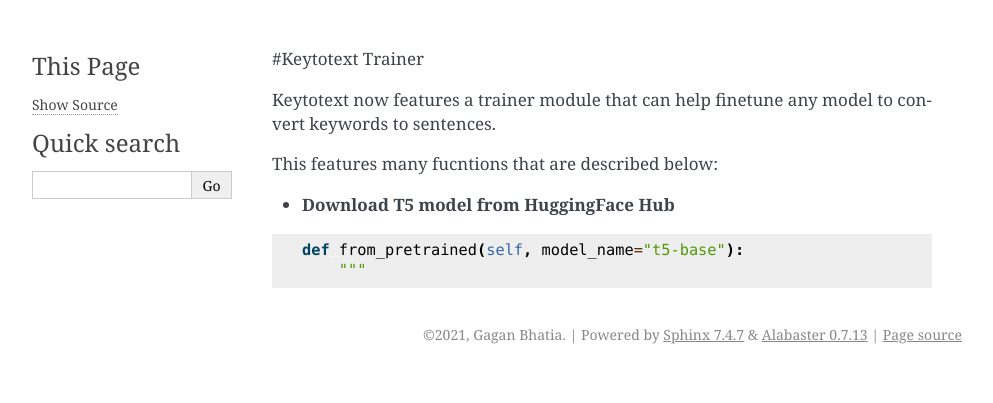
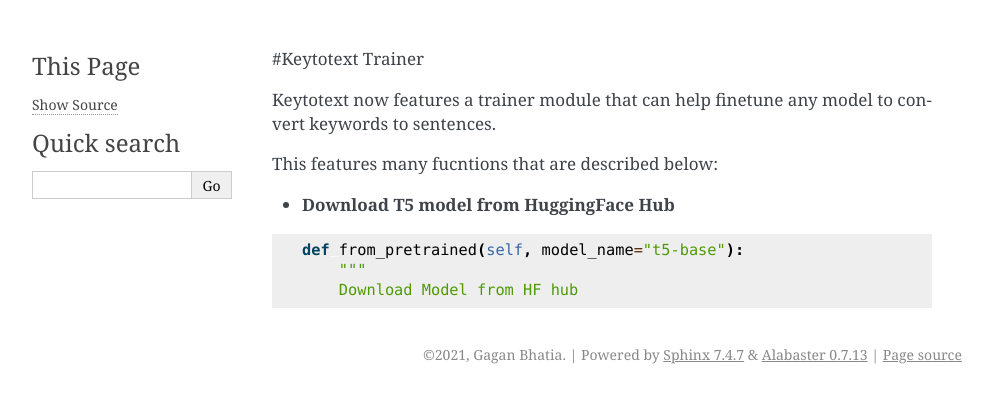
Before and after one commit to gagan3012/keytotext, a Sphinx documentation site: the page built from docs/TRAINER.md, in a window 1280 px wide. Shown: the top 403 px of the page, without its empty margins (148-1141 px from the left). Built offline with Sphinx 7.4.7, drawn with Linux system fonts in a browser that asks for light colours.

Commit message:
Update TRAINER.md

````diff
--- a/docs/TRAINER.md
+++ b/docs/TRAINER.md
@@ -9,3 +9,4 @@ This features many fucntions that are described below:
 ```python
 def from_pretrained(self, model_name="t5-base"):
     """
+    Download Model from HF hub
````
